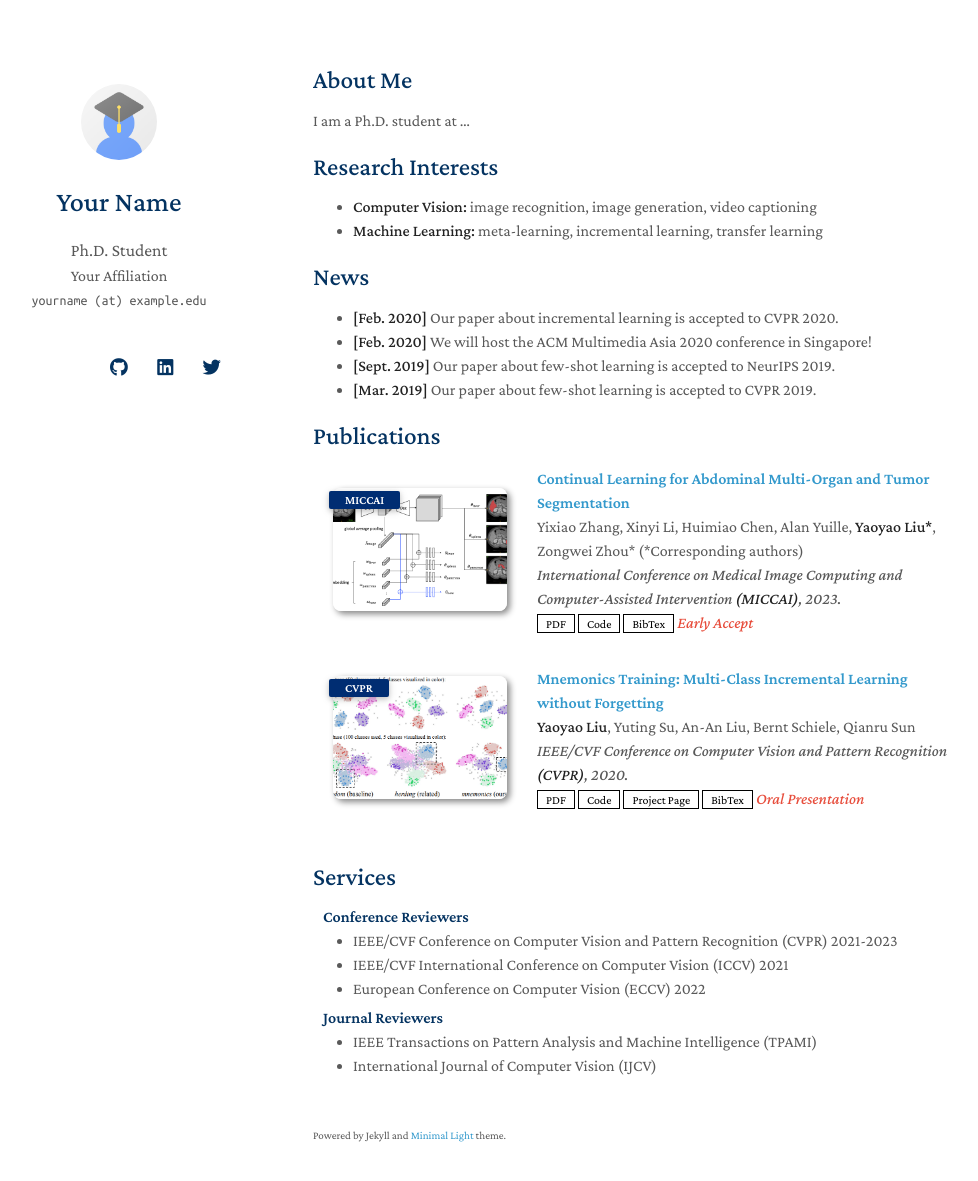
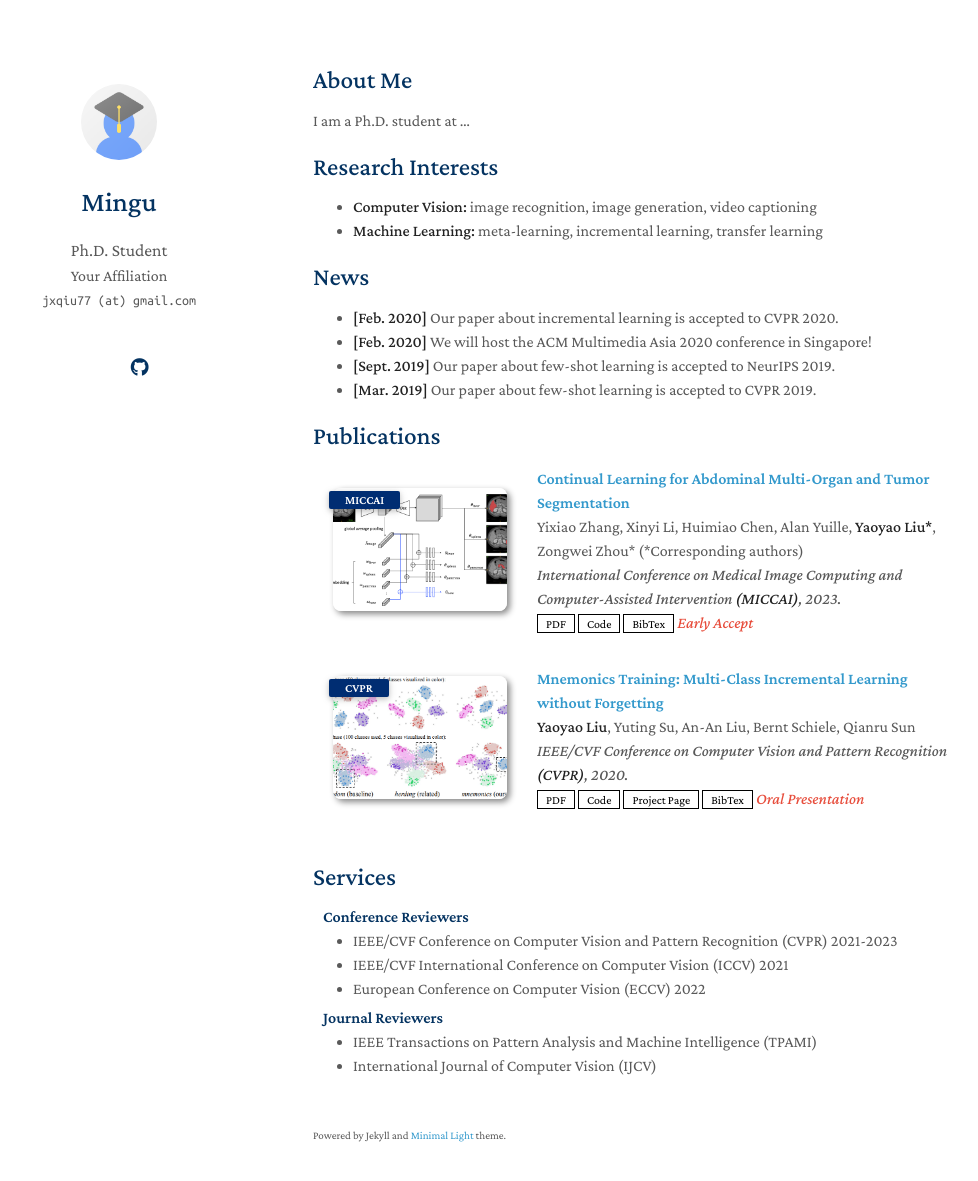
Before and after one commit to jxqiu77/jxqiu77.github.io, a Jekyll site: the page built from index.md, in a window 1280 px wide and 1216 px high. Shown: the top 1181 px of the window, without its empty margins (157-1135 px from the left). Built offline with Jekyll 4.4.1, drawn with Linux system fonts in a browser that asks for light colours; nearby versions of some CDN libraries; a style sheet for code colours, icons or effects is not loaded; our own code applies the rules of GitHub Pages for plain Markdown files; some of the changed lines change nothing that is shown.

Commit message:
Update _config.yml

```diff
--- a/_config.yml
+++ b/_config.yml
@@ -1,8 +1,8 @@
 # Basic Information
-title: Your Name
+title: Mingu
 position: Ph.D. Student
 affiliation: Your Affiliation
-email: yourname (at) example.edu
+email: jxqiu77 (at) gmail.com
 
 # Search Engine Optimization (SEO)
 # The following information is used to improve the website traffic from search engines, e.g., Google.
@@ -12,11 +12,11 @@ canonical: https://minimal-light-theme.yliu.me/
 
 # Links
 # If you don't need one of them, you may delete the corresponding line.
-google_scholar: https://scholar.google.com/
-cv_link: assets/files/curriculum_vitae.pdf
-github_link: https://github.com/
-linkedin: https://www.linkedin.com/
-twitter: https://twitter.com/
+google_scholar: https://scholar.google.com/citations?user=38riwDgAAAAJ&hl=en
+# cv_link: assets/files/curriculum_vitae.pdf
+github_link: https://github.com/jxqiu77
+# linkedin: https://www.linkedin.com/
+# twitter: https://twitter.com/
 
 # Images (e.g., your profile picture and your website's favicon)
 # "favicon" and "favicon_dark" are used for the light and dark modes, respectively.
@@ -38,7 +38,7 @@ font: "Serif" # or "Sans Serif"
 
 # Google Analytics ID
 # Please remove this if you don't use Google Analytics
-google_analytics: UA-111540567-4
+# google_analytics: UA-111540567-4
 
 # Use this project as a remote theme for GitHub Pages
 # See the guide here: https://docs.github.com/en/pages/setting-up-a-github-pages-site-with-jekyll/adding-a-theme-to-your-github-pages-site-using-jekyll
```
